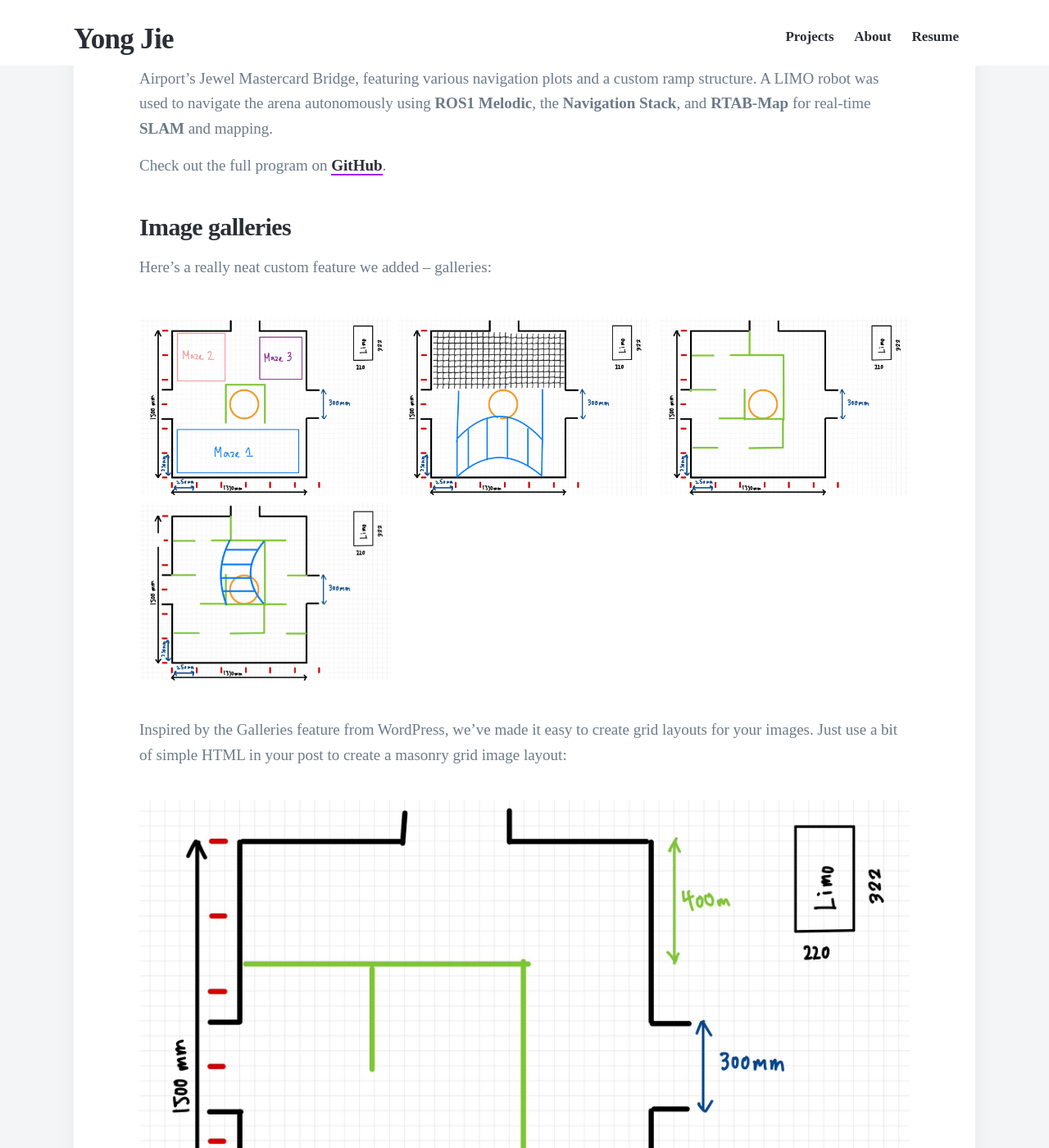
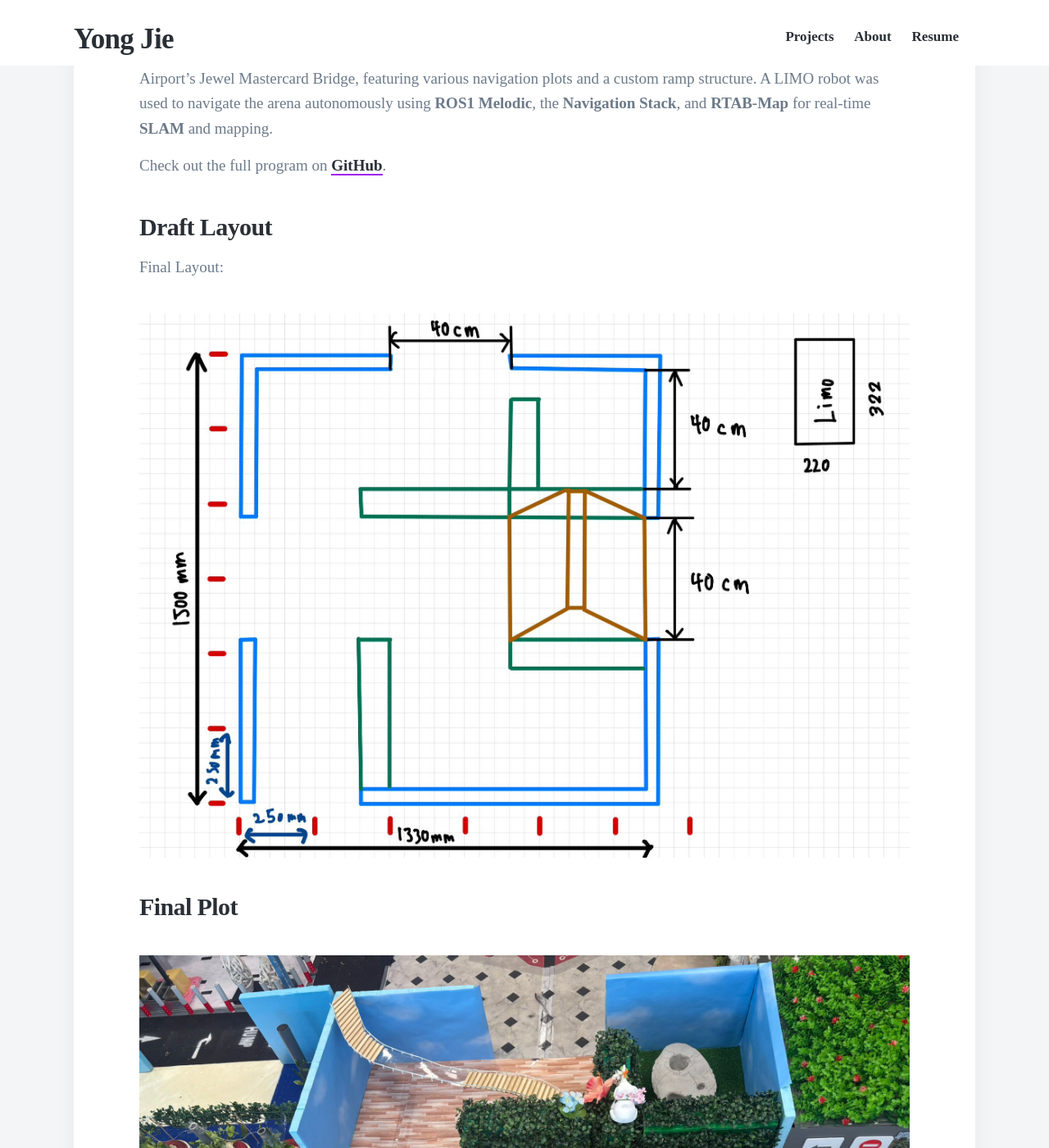
Before and after one commit to YongJiee/YongJiee.github.io, a Jekyll site: the page built from _projects/SEP1.md, in a window 1280 px wide and 1400 px high, scrolled down 998 px. Shown: the whole window at 82% size. Built offline with Jekyll 4.4.1, drawn with Linux system fonts in a browser that asks for light colours; nearby versions of some CDN libraries; some of the changed text lies outside the part shown.

Commit message:
Updated layout pic for SEP1

```diff
--- a/_projects/SEP1.md
+++ b/_projects/SEP1.md
@@ -15,34 +15,11 @@ We built a 1.5m x 1.33m arena themed after Singapore Changi Airport’s Jewel Ma
 
 Check out the full program on [GitHub](https://github.com/YongJiee/Systems-Engineering-Project-1-Group-6.git).
 
-### Image galleries
-
-Here's a really neat custom feature we added – galleries:
-
-<div class="gallery" data-columns="3">
-	<img src="/images/Projects/SEP1/Draft_1.jpg">
-    <img src="/images/Projects/SEP1/Draft_2.jpg">
-    <img src="/images/Projects/SEP1/Draft_3.jpg">
-    <img src="/images/Projects/SEP1/Draft_4.jpg">
+### Draft Layout
+Final Layout:
+<div class="gallery" data-columns="1">
+  <img src="/images/Projects/SEP1/Draft_Final.jpg">
 </div>
-
-Inspired by the Galleries feature from WordPress, we've made it easy to create grid layouts for your images. Just use a bit of simple HTML in your post to create a masonry grid image layout:
-
-<div class="gallery" data-columns="3">
-  <figure>
-    <img src="/images/Projects/SEP1/Draft_5.jpg">
-    <figcaption>🧪 Iteration 5: Final wall and ramp refinements</figcaption>
-  </figure>
-  <figure>
-    <img src="/images/Projects/SEP1/Draft_6.jpg">
-    <figcaption>🚧 Iteration 6: Maze curvature tests</figcaption>
-  </figure>
-  <figure>
-    <img src="/images/Projects/SEP1/Draft_Final.jpg">
-    <figcaption>✅ Final Layout: SLAM-validated navigation arena</figcaption>
-  </figure>
-</div>
-
 
 ### Final Plot
 <div class="gallery" data-columns="1">
```
